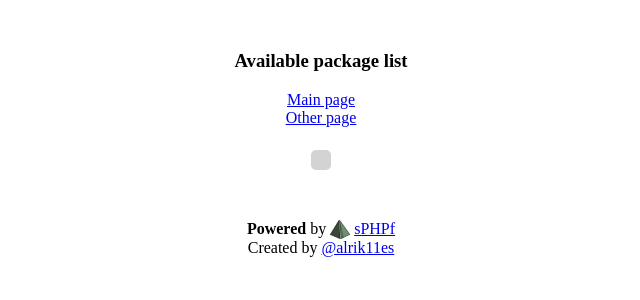
After one commit to alrik11es/sPHPf, a PHP site: template view/web/packageList.twig in a window 1280 px wide. The commit adds this page. Shown: the top 300 px of the page, without its empty margins (319-959 px from the left). Run offline with PHP 8.4, Linux system fonts and the light colour scheme; the template is opened without the code that fills it, so the values that code supplies are empty; some libraries are stand-ins or nearby versions.

Commit message:
Adding some changes.

```diff
--- a/view/web/index.twig
+++ b/view/web/index.twig
@@ -7,5 +7,6 @@
     Mini-menu:
     <br/><br/>
     <a href="{{path}}main/index">Main page</a><br/>
+    <a href="{{path}}package/listAll">Package list</a><br/>
     <a href="{{path}}main/other">Other page</a>
 {% endblock %}
--- /dev/null
+++ b/view/web/packageList.twig
@@ -0,0 +1,27 @@
+{% extends 'templates/base.twig' %}
+
+{% block body %}
+
+<h3>Available package list</h3>
+
+    <a href="{{path}}main/index">Main page</a><br/>
+    <a href="{{path}}main/other">Other page</a><br/><br/>
+
+<center>
+    <table style="background-color: lightgray; border-radius: 5px; padding: 10px; margin: 5px;">
+        {% for package in packages %}
+        <tr>
+            <td>
+                <img src="{{package.icon}}" width="30" align="left">
+            </td>
+            <td>
+                <b>{{package.name}}</b><br/>{{package.description}}<br/>
+                <a href="http://sphpf.coldstarstudios.com/forge/main/package?id={{package.num}}">See in The Forge</a>
+                |
+                <a href="http://sphpf.coldstarstudios.com/forge/main/download?id={{package.num}}">Download</a>
+            </td>
+        </tr>
+        {% endfor %}
+    </table>
+</center>
+{% endblock %}
```
Also changed, not shown: controller/packageController.php (added, +27 -0 lines), changelog.md.
